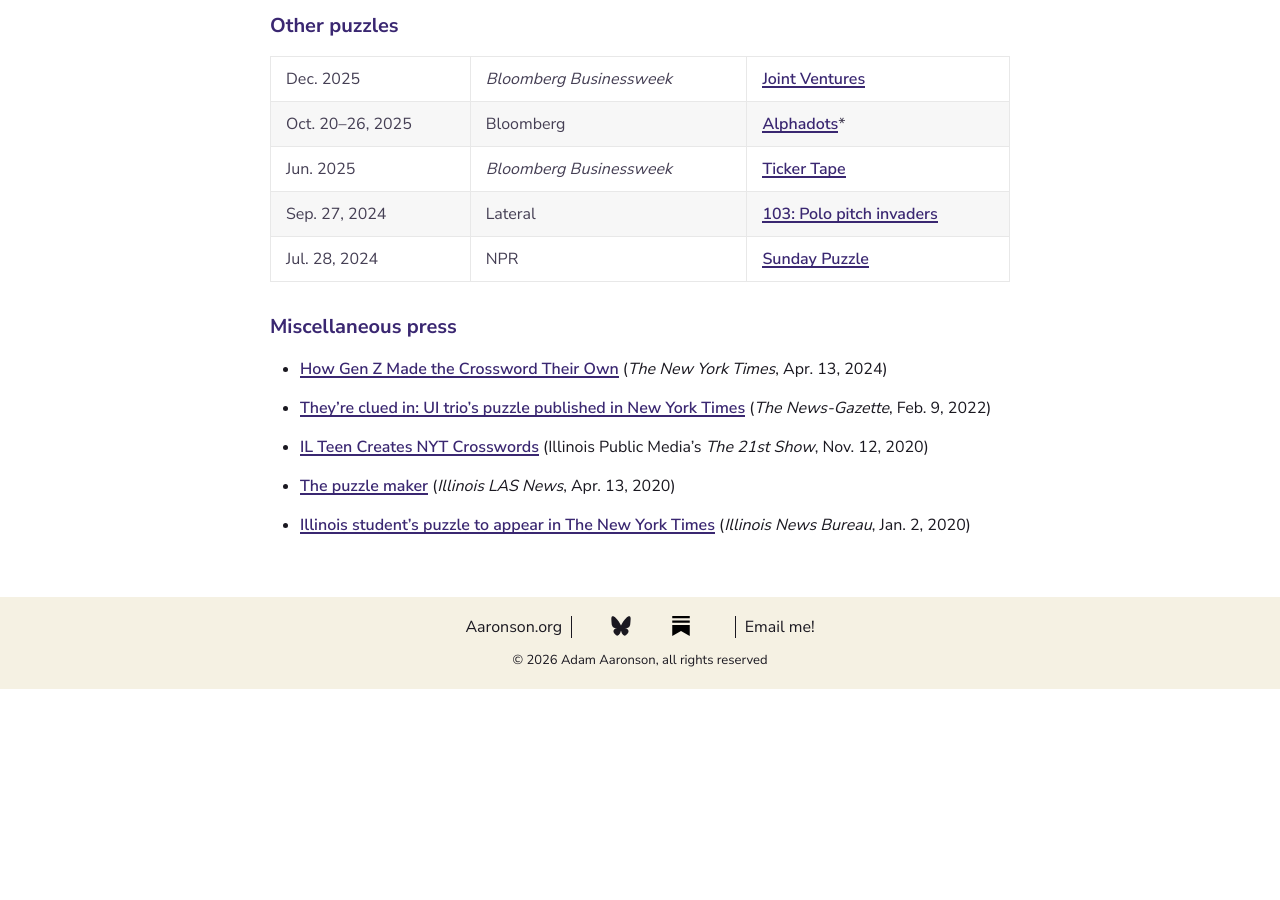
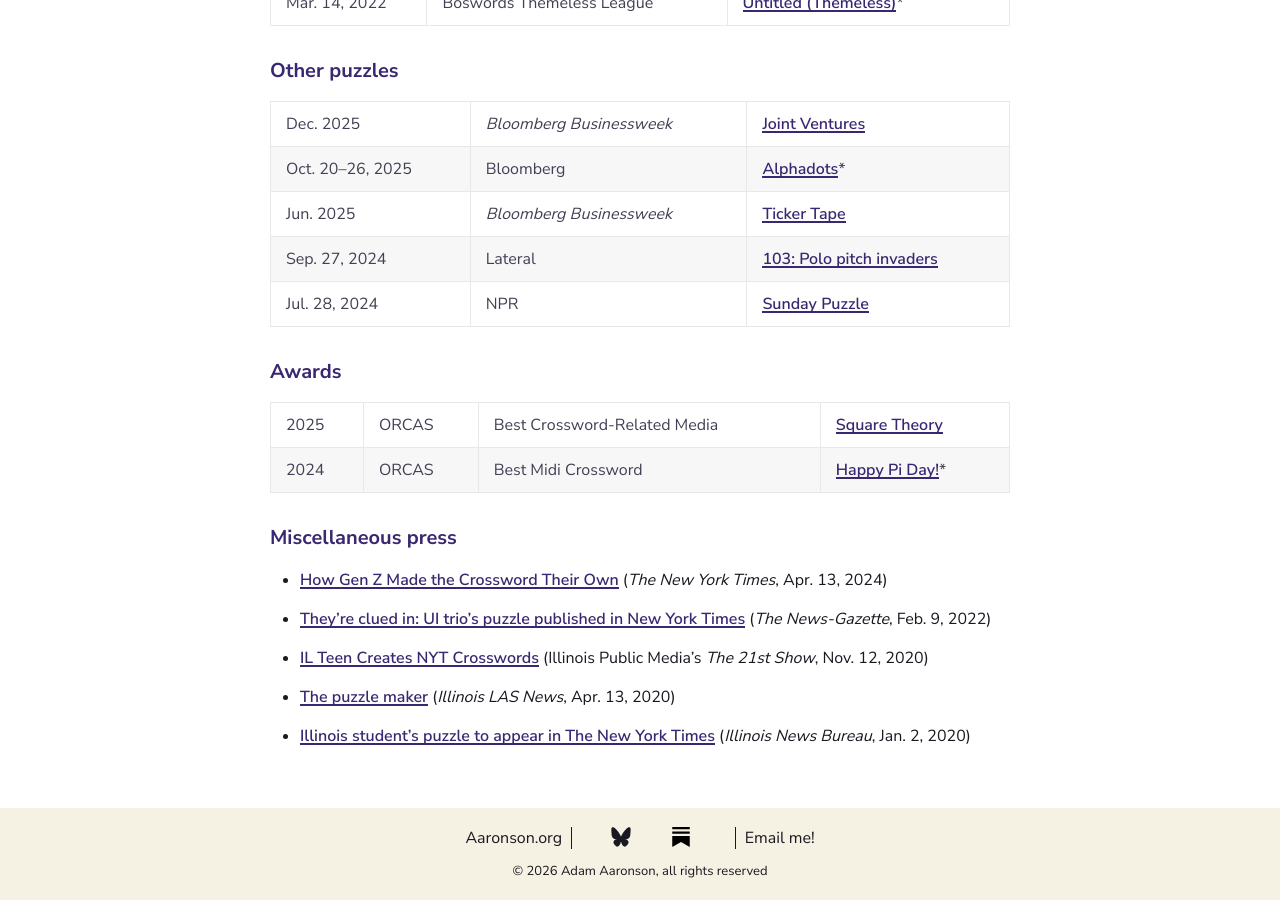
Before and after one commit to adamaaronson/adamaaronson.github.io, a Jekyll site: the page built from publications.md, in a window 1280 px wide and 900 px high, scrolled down 3214 px. Built offline with Jekyll 4.4.1, drawn with Linux system fonts in a browser that asks for light colours; before the commit the page ends 3903 px from its top, so only the background shows below that; some of the changed text lies outside the part shown.

Commit message:
Add new NYT and ORCAS

```diff
--- a/publications.md
+++ b/publications.md
@@ -9,6 +9,7 @@
 
 <small>(\* = subscription required)</small>
 
+Tuesday, Feb. 24, 2026 | _The New York Times_ | [Untitled (Themed)](https://www.nytimes.com/crosswords/game/daily/2026/02/24)\*
 Wednesday, Feb. 11, 2026 | _Universal Crossword_ | [Playing Around](/assets/pdf/playingaround.pdf) ([puz](/assets/puz/playingaround.puz), [solution](/assets/pdf/playingaroundsolution.pdf))
 Oct. 2025 – Feb. 2026 | _Billboard_ | [Music-themed 10x10 puzzles](https://www.billboard.com/author/adam-aaronson/)
 Saturday, Jan. 17, 2026 | _The New York Times_ | [Untitled (Themeless)](https://www.nytimes.com/crosswords/game/daily/2026/01/17)\*
@@ -84,6 +85,11 @@
 Sep. 27, 2024 | Lateral | [103: Polo pitch invaders](https://overcast.fm/+8tVCVDmX0/17:57)
 Jul. 28, 2024 | NPR | [Sunday Puzzle](https://www.npr.org/2024/07/27/nx-s1-5051887/sunday-puzzle-six-letter-to-eight-letter-words)
 
+#### Awards
+
+2025 | ORCAS | Best Crossword-Related Media | [Square Theory](https://aaronson.org/blog/square-theory)
+2024 | ORCAS | Best Midi Crossword | [Happy Pi Day!](https://www.puzzmo.com/puzzle/2024-03-14/crossword)\*
+
 #### Miscellaneous press
 
 - [How Gen Z Made the Crossword Their Own](https://www.nytimes.com/2024/04/13/style/gen-z-crosswords.html?unlocked_article_code=1.kE0.wEmA.LkqRVprqqULb&smid=url-share) (_The New York Times_, Apr. 13, 2024)
```
